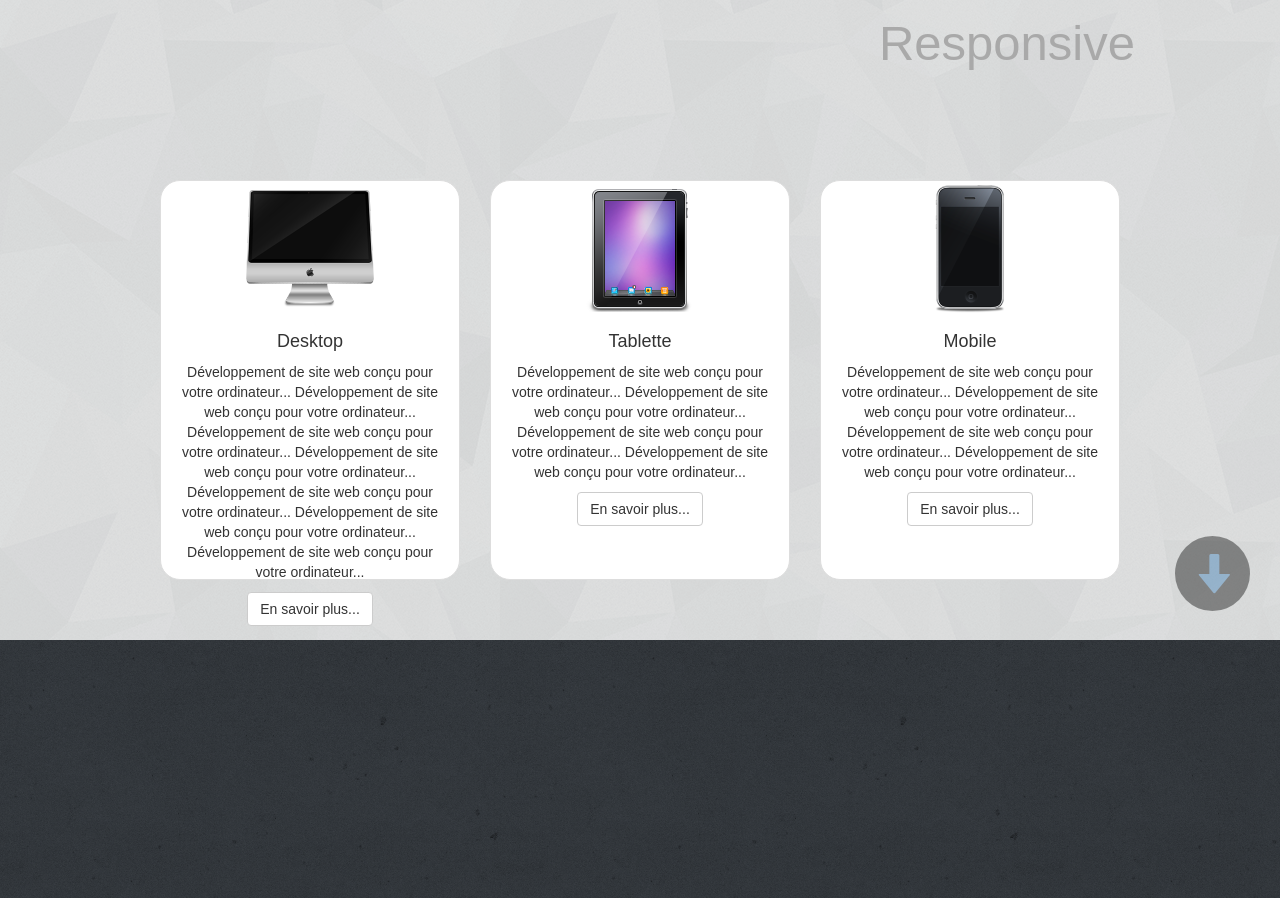
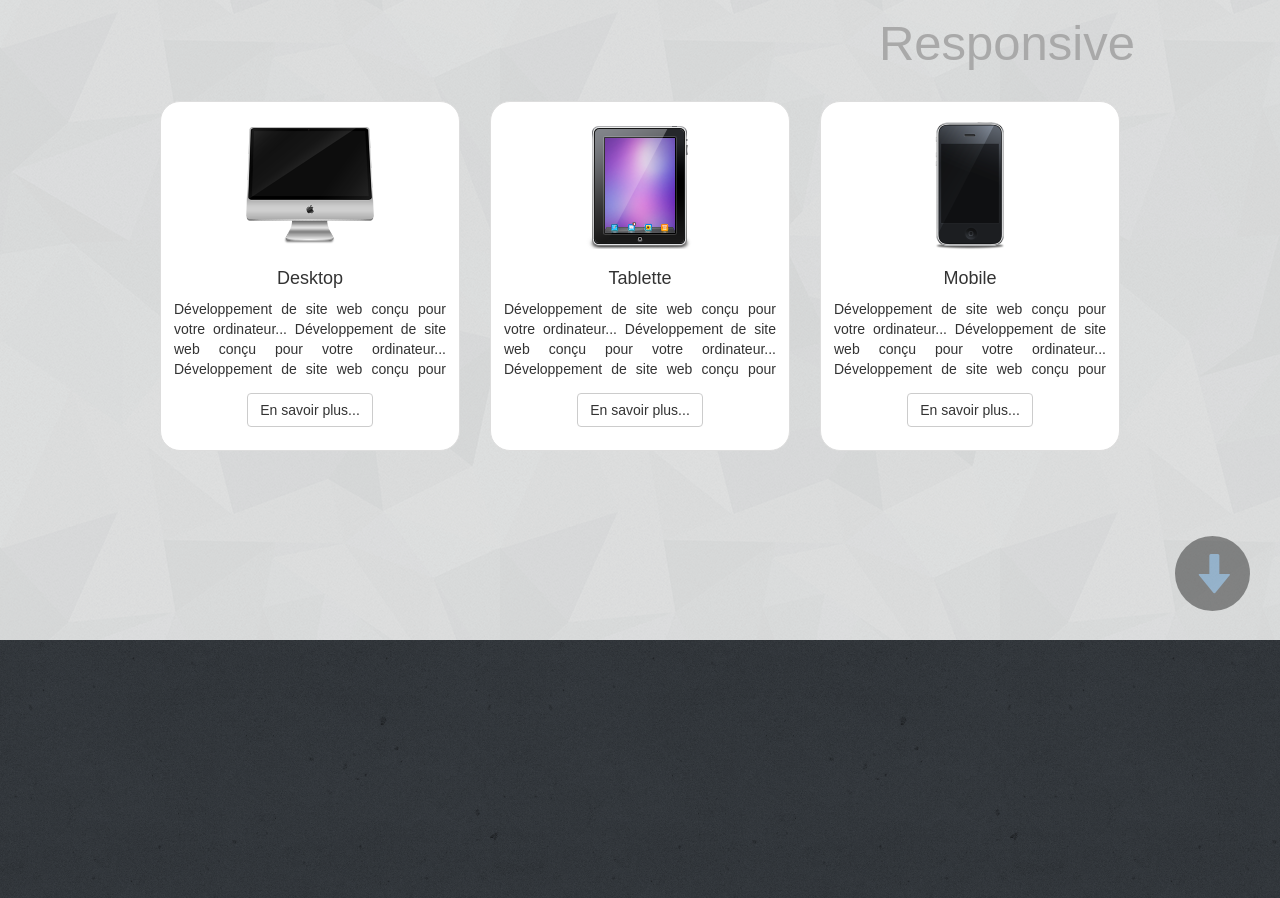
Before and after one commit to ParceQue/ParceQue, a plain HTML site: page index.html in a window 1280 px wide. Shown: the part 960-1858 px from the top of the page. Drawn offline with nearby package versions, Linux system fonts and the light colour scheme; a web font is replaced by a local one.

Commit message:
STUFFFSSS

```diff
--- a/index.html
+++ b/index.html
@@ -143,8 +143,10 @@
 
 			.thumbnail {
 				text-align: center;
-				height: 400px;
 				border-radius: 20px!important;
+				padding-top: 20px;
+				height: 25em;
+				text-align: center;
 			}
 
 			.thumbnail span {
@@ -154,9 +156,19 @@
 			}
 
 			#sectionAvecTelephone {
-				margin-top: 100px;
+				margin-top: 2%;
 			}
 
+			#sectionAvecTelephone p {
+				text-overflow: ellipsis;
+				overflow: hidden;
+				text-align: justify;
+				height: 6em;
+			}
+
+			.pDesc {
+				text-align: center!important;
+			}
 		</style>
 		<script>
 			$(document).ready(function()
@@ -234,10 +246,8 @@
 									Développement de site web conçu pour votre ordinateur...
 									Développement de site web conçu pour votre ordinateur...
 									Développement de site web conçu pour votre ordinateur...
-									Développement de site web conçu pour votre ordinateur...
-									Développement de site web conçu pour votre ordinateur...
 									</p>
-									<p><a href="" class="btn btn-large btn-default">En savoir plus...</a></p>
+									<p class="pDesc"><a href="" class="btn btn-large btn-default">En savoir plus...</a></p>
 								</div>
 							</div>
 						</div>
@@ -251,7 +261,7 @@
 									Développement de site web conçu pour votre ordinateur...
 									Développement de site web conçu pour votre ordinateur...
 									Développement de site web conçu pour votre ordinateur...</p>
-									<p><a href="" class="btn btn-large btn-default">En savoir plus...</a></p>
+									<p class="pDesc"><a href="" class="btn btn-large btn-default">En savoir plus...</a></p>
 								</div>
 							</div>
 						</div>
@@ -264,7 +274,7 @@
 									Développement de site web conçu pour votre ordinateur...
 									Développement de site web conçu pour votre ordinateur...
 									Développement de site web conçu pour votre ordinateur...</p>
-									<p><a href="" class="btn btn-large btn-default">En savoir plus...</a></p>
+									<p class="pDesc"><a href="" class="btn btn-large btn-default">En savoir plus...</a></p>
 								</div>
 							</div>
 						</div>
```
